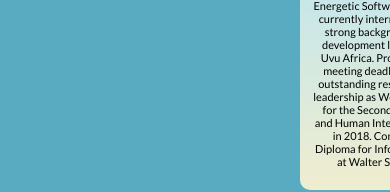
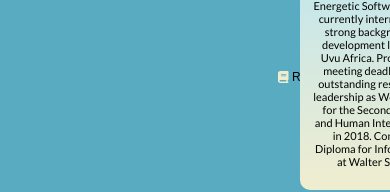
Before and after one commit to Sikhuphela/Port, a React (Create React App) app: page /about in a window 390 px wide. Shown: the part 410-602 px from the top of the page. Built offline with nearby package versions, Linux system fonts and the light colour scheme.

Commit message:
Added  responsiveness to interests

```diff
--- a/src/Pages/About.css
+++ b/src/Pages/About.css
@@ -438,6 +438,14 @@
       margin-left: -90px;
     }
     .about .text-wrapper-7{
+      margin-left: -570px;
+      margin-top: 175px;
+      font-size: 16px;
+    }
+    .about .text-wrapper-2{
+      margin-left: -570px;
+      font-size: 12px;
+      margin-top: 8z;
 
     }
     .card{
@@ -451,7 +459,6 @@
 
     }
     .about .cooking,
-    .about .text-wrapper-2,
     .about .text-wrapper-3,
     .about .text-wrapper-4,
     .about .text-wrapper-5,
```
